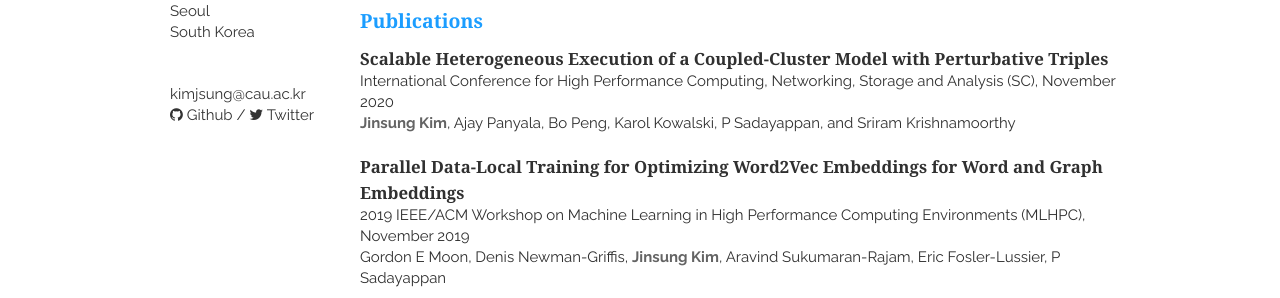
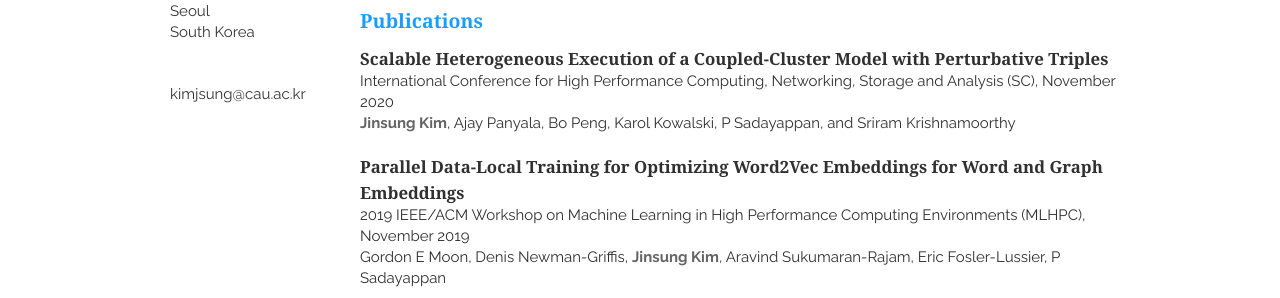
Before and after one commit to kimjsung/kimjsung.github.io, a Jekyll site: the page built from index.html, in a window 1280 px wide. Shown: the part 307-605 px from the top of the page. Built offline with Jekyll 4.4.1, drawn with Linux system fonts in a browser that asks for light colours; nearby versions of some CDN libraries; the list of posts is cut into pages by our own code.

Commit message:
Update layout.html

```diff
--- a/_layouts/layout.html
+++ b/_layouts/layout.html
@@ -43,8 +43,8 @@
         </p>
         <p>
             <a href="{{ site.email_full }}">{{ site.email }}</a><br/>
-            <a href="https://github.com/{{ site.github }}"><i class="fa fa-github"></i> Github</a> /
-            <a href="https://twitter.com/{{ site.twitter }}"><i class="fa fa-twitter"></i> Twitter</a>
+            <!-- <a href="https://github.com/{{ site.github }}"><i class="fa fa-github"></i> Github</a> / -->
+            <!-- <a href="https://twitter.com/{{ site.twitter }}"><i class="fa fa-twitter"></i> Twitter</a> -->
         </p>
     </header>
     <div class="thirteen columns clearfix">
```
